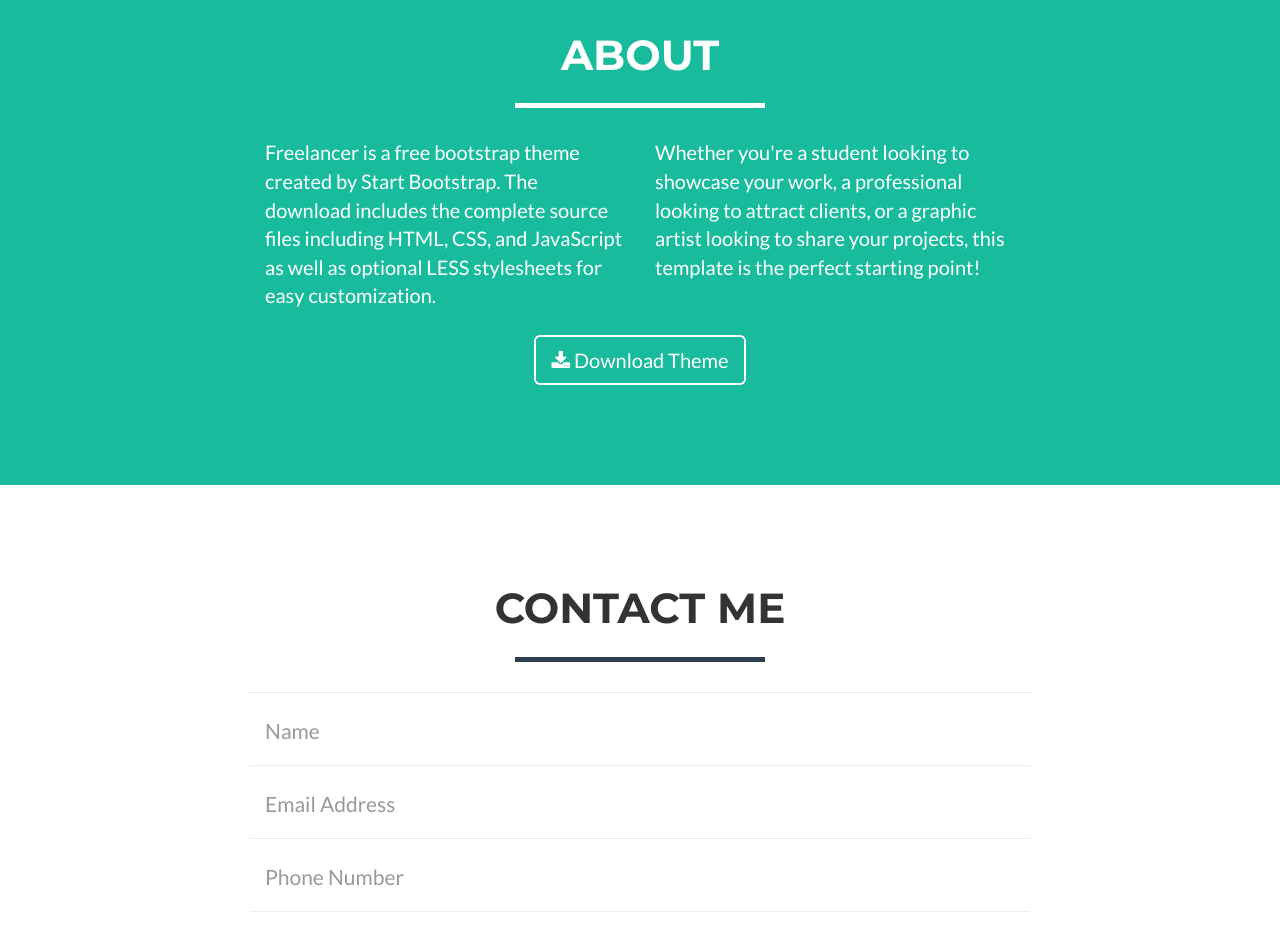
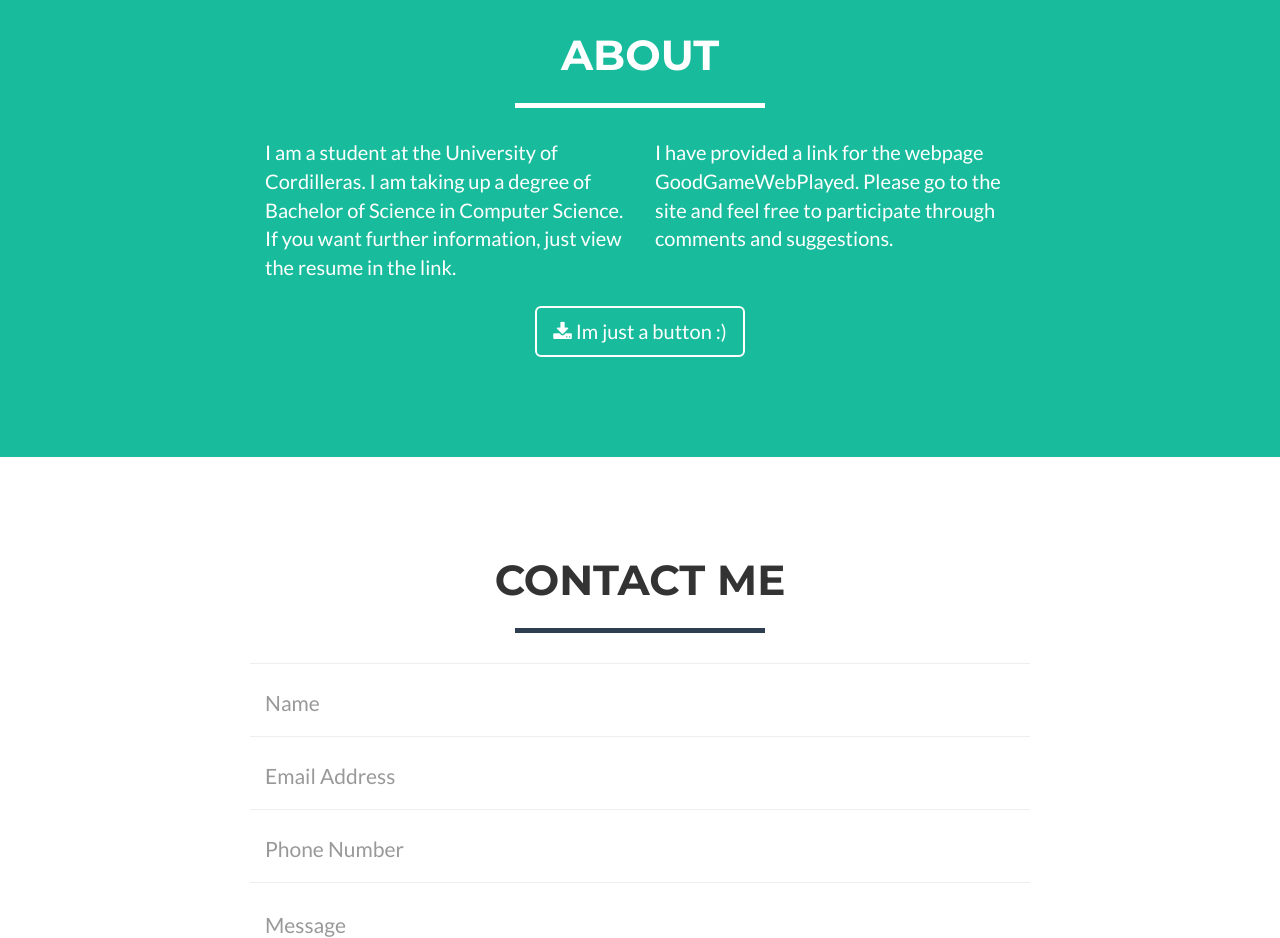
Before and after one commit to ManuelWilfred/ManuelWilfred.github.io, a website: page index.html in a window 1280 px wide. Shown: the part 1720-2658 px from the top of the page. Drawn offline with nearby package versions, Linux system fonts and the light colour scheme.

Commit message:
Update index.html

```diff
--- a/index.html
+++ b/index.html
@@ -167,14 +167,14 @@
             </div>
             <div class="row">
                 <div class="col-lg-4 col-lg-offset-2">
-                    <p>Freelancer is a free bootstrap theme created by Start Bootstrap. The download includes the complete source files including HTML, CSS, and JavaScript as well as optional LESS stylesheets for easy customization.</p>
+                    <p>I am a student at the University of Cordilleras. I am taking up a degree of Bachelor of Science in Computer Science. If you want further information, just view the resume in the link.</p>
                 </div>
                 <div class="col-lg-4">
-                    <p>Whether you're a student looking to showcase your work, a professional looking to attract clients, or a graphic artist looking to share your projects, this template is the perfect starting point!</p>
+                    <p>I have provided a link for the webpage GoodGameWebPlayed. Please go to the site and feel free to participate through comments and suggestions.</p>
                 </div>
                 <div class="col-lg-8 col-lg-offset-2 text-center">
                     <a href="#" class="btn btn-lg btn-outline">
-                        <i class="fa fa-download"></i> Download Theme
+                        <i class="fa fa-download"></i> Im just a button :)
                     </a>
                 </div>
             </div>
```
